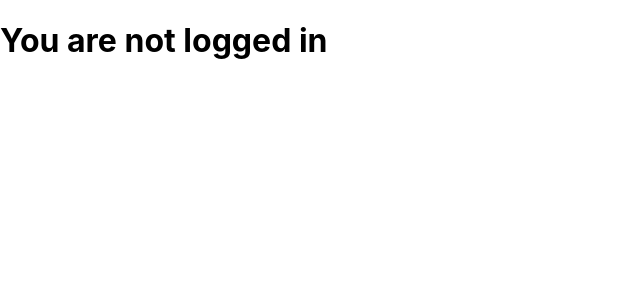
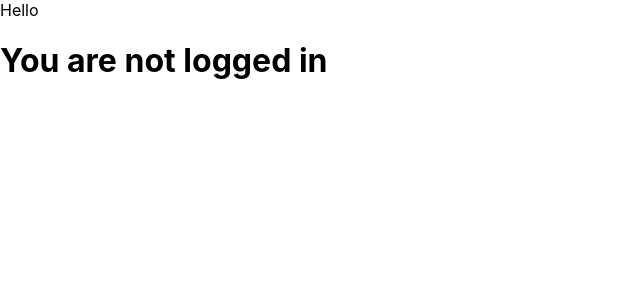
Before and after one commit to Asroyx/kodluyoruz-react, a React (Create React App) app in the folder my-app/: page / in a window 1280 px wide. Shown: the top 300 px of the page, without its empty margins (0-640 px from the left). Built offline with nearby package versions, Linux system fonts and the light colour scheme.

Commit message:
Add User component to App.js for rendering user information

```diff
--- a/my-app/src/App.js
+++ b/my-app/src/App.js
@@ -9,6 +9,7 @@ const isLoggedIn = false; // change this to see information about name and surna
 function App() {
   return (
     <>
+      <User />
       <h1>
         {isLoggedIn
           ? `My name is ${name} and my surname is ${surname}`
```
